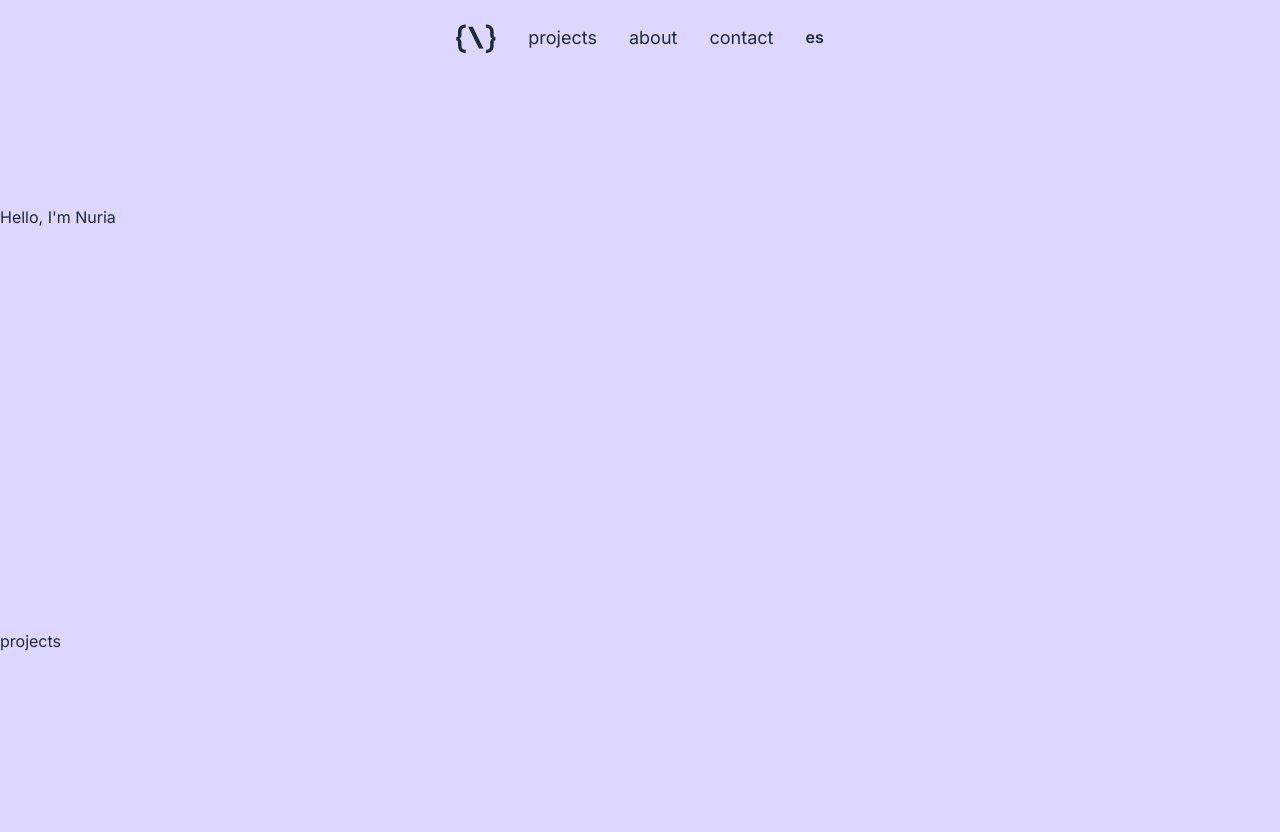
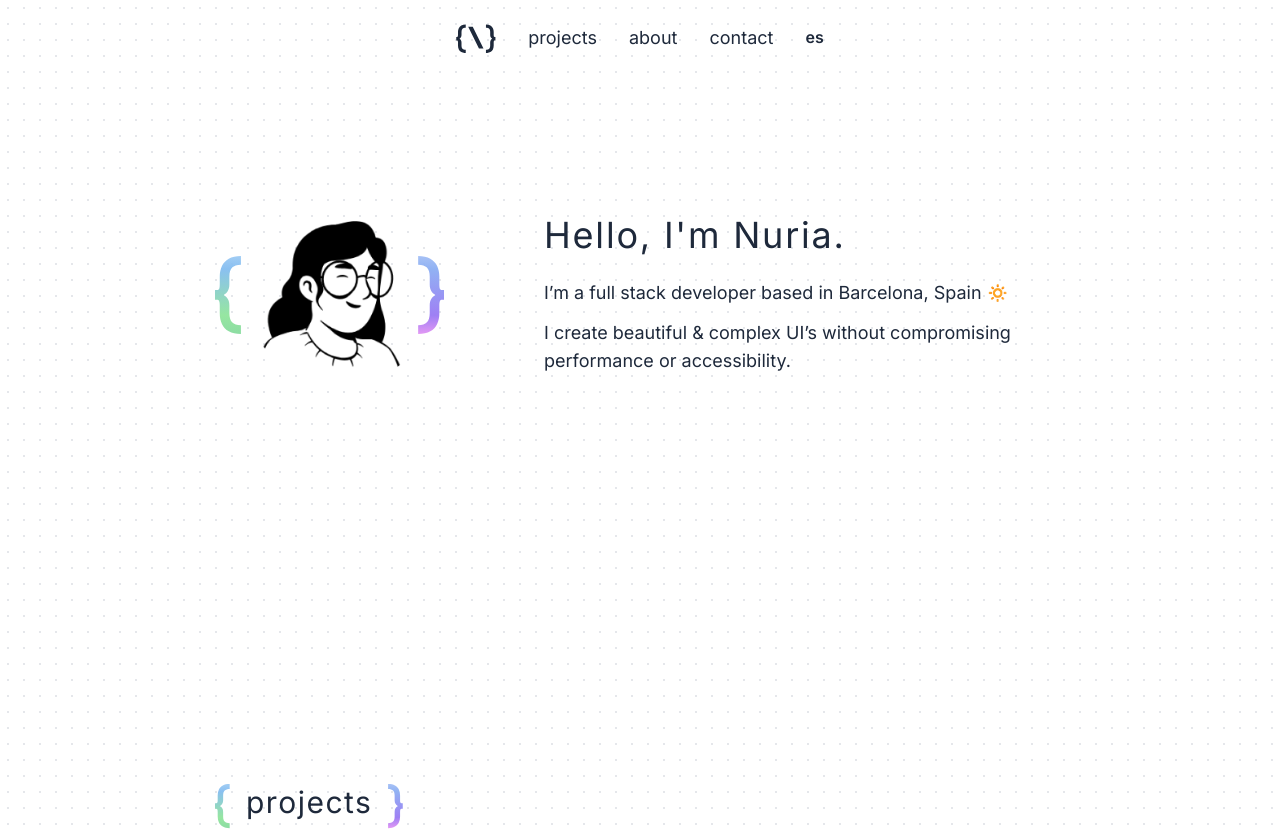
Before and after one commit to nutaptap/portfolio-2, an Astro site: page / in a window 1280 px wide. Shown: the top 832 px of the page. Built offline with nearby package versions, Linux system fonts and the light colour scheme; Astro itself is replaced by a stand-in of ours.

Commit message:
Created the intro section and added the { } icons

```diff
--- /dev/null
+++ b/src/components/Intro.astro
@@ -0,0 +1,26 @@
+---
+import { Image } from "astro:assets";
+import avatar from "../assets/avatar.png";
+import Left from "../icons/Left.astro";
+import Right from "../icons/Right.astro";
+---
+
+<section class="flex items-center gap-[100px] cursor-default">
+  <div class="flex items-center">
+    <Left width="70px" />
+    <Image src={avatar} alt="avatar" class="w-[140px] ml-5 mr-4" />
+    <Right width="70px" />
+  </div>
+  <div class="flex flex-col gap-3">
+    <h1 class="mb-3 hover:-translate-y-[1.5px] hover:drop-shadow duration-200">
+      Hello, I'm Nuria.
+    </h1>
+    <p class="text-lg">
+      I’m a full stack developer based in Barcelona, Spain 🔅
+    </p>
+    <p class="text-lg">
+      I create beautiful & complex UI’s without compromising performance or
+      accessibility.
+    </p>
+  </div>
+</section>
--- /dev/null
+++ b/src/icons/Left.astro
@@ -0,0 +1,29 @@
+---
+const { width } = Astro.props;
+---
+
+<svg
+  xmlns="http://www.w3.org/2000/svg"
+  width={width}
+  viewBox="0 0 31 92"
+  fill="none"
+>
+  <path
+    d="M30.336 91.2C24.512 91.2 19.776 90.16 16.128 88.08C12.48 86 9.808 83.136 8.112 79.488C6.416 75.872 5.568 71.712 5.568 67.008V58.272C5.568 55.616 5.344 53.792 4.896 52.8C4.48 51.776 3.648 51.264 2.4 51.264H0V39.84H2.4C3.648 39.84 4.48 39.344 4.896 38.352C5.344 37.36 5.568 35.52 5.568 32.832V24C5.568 19.296 6.416 15.152 8.112 11.568C9.808 7.952 12.48 5.12 16.128 3.072C19.776 1.024 24.512 0 30.336 0V10.176C25.632 10.176 22.192 11.312 20.016 13.584C17.872 15.856 16.8 19.392 16.8 24.192V33.408C16.8 36.48 16.192 39.008 14.976 40.992C13.792 42.944 12.288 44.384 10.464 45.312V45.792C12.288 46.72 13.792 48.176 14.976 50.16C16.192 52.112 16.8 54.624 16.8 57.696V66.912C16.8 71.712 17.872 75.248 20.016 77.52C22.192 79.792 25.632 80.928 30.336 80.928V91.2Z"
+    fill="url(#paint0_linear_16_25)"></path>
+  <defs>
+    <linearGradient
+      id="paint0_linear_16_25"
+      x1="15.168"
+      y1="0"
+      x2="15.168"
+      y2="91.2"
+      gradientUnits="userSpaceOnUse"
+    >
+      <stop stop-color="#8AC0F1" stop-opacity="0.8"></stop>
+      <stop offset="0.165" stop-color="#8AC0F1"></stop>
+      <stop offset="0.76" stop-color="#96E6A1"></stop>
+      <stop offset="1" stop-color="#8DDDA3"></stop>
+    </linearGradient>
+  </defs>
+</svg>
--- /dev/null
+++ b/src/icons/Right.astro
@@ -0,0 +1,29 @@
+---
+const { width } = Astro.props;
+---
+
+<svg
+  xmlns="http://www.w3.org/2000/svg"
+  width={width}
+  viewBox="0 0 31 92"
+  fill="none"
+>
+  <path
+    d="M0.18399 91.2V80.928C4.88799 80.928 8.31199 79.792 10.456 77.52C12.632 75.248 13.72 71.712 13.72 66.912V57.696C13.72 54.624 14.312 52.112 15.496 50.16C16.712 48.176 18.232 46.72 20.056 45.792V45.312C18.232 44.384 16.712 42.944 15.496 40.992C14.312 39.008 13.72 36.48 13.72 33.408V24.192C13.72 19.392 12.632 15.856 10.456 13.584C8.31199 11.312 4.88799 10.176 0.18399 10.176V0C6.00799 0 10.744 1.024 14.392 3.072C18.04 5.12 20.712 7.952 22.408 11.568C24.104 15.152 24.952 19.296 24.952 24V32.832C24.952 35.52 25.16 37.36 25.576 38.352C26.024 39.344 26.872 39.84 28.12 39.84H30.52V51.264H28.12C26.872 51.264 26.024 51.776 25.576 52.8C25.16 53.792 24.952 55.616 24.952 58.272V67.008C24.952 71.712 24.104 75.872 22.408 79.488C20.712 83.136 18.04 86 14.392 88.08C10.744 90.16 6.00799 91.2 0.18399 91.2Z"
+    fill="url(#paint0_linear_16_24)"></path>
+  <defs>
+    <linearGradient
+      id="paint0_linear_16_24"
+      x1="15.352"
+      y1="0"
+      x2="15.352"
+      y2="91.2"
+      gradientUnits="userSpaceOnUse"
+    >
+      <stop stop-color="#91B2F3" stop-opacity="0.8"></stop>
+      <stop offset="0.165" stop-color="#91B2F3"></stop>
+      <stop offset="0.76" stop-color="#9E80F4"></stop>
+      <stop offset="1" stop-color="#E298F4"></stop>
+    </linearGradient>
+  </defs>
+</svg>
--- a/src/pages/index.astro
+++ b/src/pages/index.astro
@@ -1,6 +1,9 @@
 ---
 import "../styles/global.css";
 import Header from "../components/Header.astro";
+import Intro from "../components/Intro.astro";
+import Left from "../icons/Left.astro";
+import Right from "../icons/Right.astro";
 ---
 
 <html lang="en">
@@ -11,19 +14,35 @@ import Header from "../components/Header.astro";
     <meta name="generator" content={Astro.generator} />
     <title>Astro</title>
   </head>
-  <body class="flex flex-col">
+  <body
+    class="flex flex-col absolute inset-0 -z-10 h-full w-full bg-[radial-gradient(#e5e7eb_1px,transparent_1px)] [background-size:16px_16px]"
+  >
     <Header />
-    <main class="mt-32">
-      <h1>Hello, I'm Nuria</h1>
+    <main class="mt-32 flex justify-center">
+      <div class="w-[850px]">
+        <Intro />
         <section class="mt-[400px]" id="projects">
+          <div class="flex gap-4">
+            <Left width="15px" />
             <h2>projects</h2>
+            <Right width="15px" />
+          </div>
         </section>
         <section class="mt-[400px]" id="about">
+          <div class="flex gap-4">
+            <Left width="15px" />
             <h2>about</h2>
+            <Right width="15px" />
+          </div>
         </section>
         <section class="mt-[400px] pb-[400px]" id="contact">
+          <div class="flex gap-4">
+            <Left width="15px" />
             <h2>contact</h2>
+            <Right width="15px" />
+          </div>
         </section>
+      </div>
     </main>
   </body>
 </html>
--- a/src/styles/global.css
+++ b/src/styles/global.css
@@ -10,8 +10,18 @@
     @apply motion-reduce:scroll-auto;
   }
   body {
-    @apply bg-violet-200;
+    @apply bg-white;
     @apply text-slate-800;
     @apply font-inter;
   }
+  h1,
+  h2,
+  h3 {
+    @apply text-3xl;
+    @apply tracking-wider;
+  }
+
+  h1 {
+    @apply text-4xl;
+  }
 }
```
Also changed, not shown: src/assets/avatar.png (added). Lines whose indentation alone changed are shown as unchanged.
